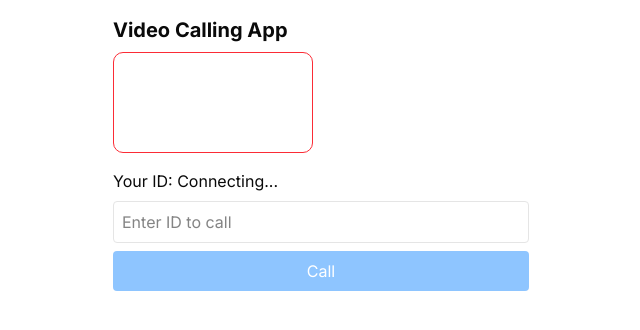
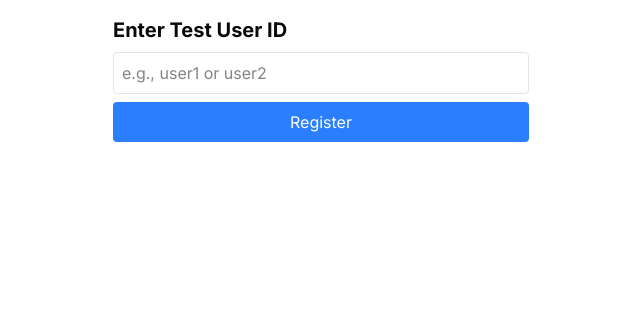
Before and after one commit to saucey/playground, a Next.js app: page /video-call in a window 1280 px wide. Shown: the top 330 px of the page, without its empty margins (319-959 px from the left). Built offline with nearby package versions, Linux system fonts and the light colour scheme; no server answers.

Commit message:
ui changes custom ID

```diff
--- a/src/components/VideoCall.tsx
+++ b/src/components/VideoCall.tsx
@@ -23,6 +23,32 @@ const VideoCall: React.FC = () => {
   const myVideo = useRef<HTMLVideoElement>(null);
   const userVideo = useRef<HTMLVideoElement>(null);
   const connectionRef = useRef<Peer.Instance | null>(null);
+
+  const [customId, setCustomId] = useState<string>(""); // new
+  const [registered, setRegistered] = useState<boolean>(false); // new
+
+  useEffect(() => {
+    // No socket.connect() until user submits their custom ID
+    if (registered) {
+      socket.connect();
+    }
+
+    return () => {
+      socket.disconnect();
+    };
+  }, [registered]);
+
+  useEffect(() => {
+    if (!registered) return;
+
+    socket.on("connect", () => {
+      console.log("Connected as:", customId);
+      setMe(customId);
+      socket.emit("register-id", customId); // send custom ID to server
+    });
+
+    // ... other socket.on handlers (as you already have)
+  }, [registered]);
 
   useEffect(() => {
     const setupMedia = async () => {
@@ -155,6 +181,29 @@ const VideoCall: React.FC = () => {
     connectionRef.current = peer;
   };
 
+  if (!registered) {
+    return (
+      <div className="p-4 max-w-md mx-auto">
+        <h1 className="text-xl font-bold mb-2">Enter Test User ID</h1>
+        <input
+          type="text"
+          placeholder="e.g., user1 or user2"
+          value={customId}
+          onChange={(e) => setCustomId(e.target.value)}
+          className="border p-2 rounded mb-2 w-full"
+        />
+        <button
+          onClick={() => {
+            if (customId.trim()) setRegistered(true);
+          }}
+          className="bg-blue-500 text-white px-4 py-2 rounded w-full"
+        >
+          Register
+        </button>
+      </div>
+    );
+  }
+
   return (
     <div className="p-4 max-w-md mx-auto">
       <h1 className="text-xl font-bold mb-2">Video Calling App</h1>
```
